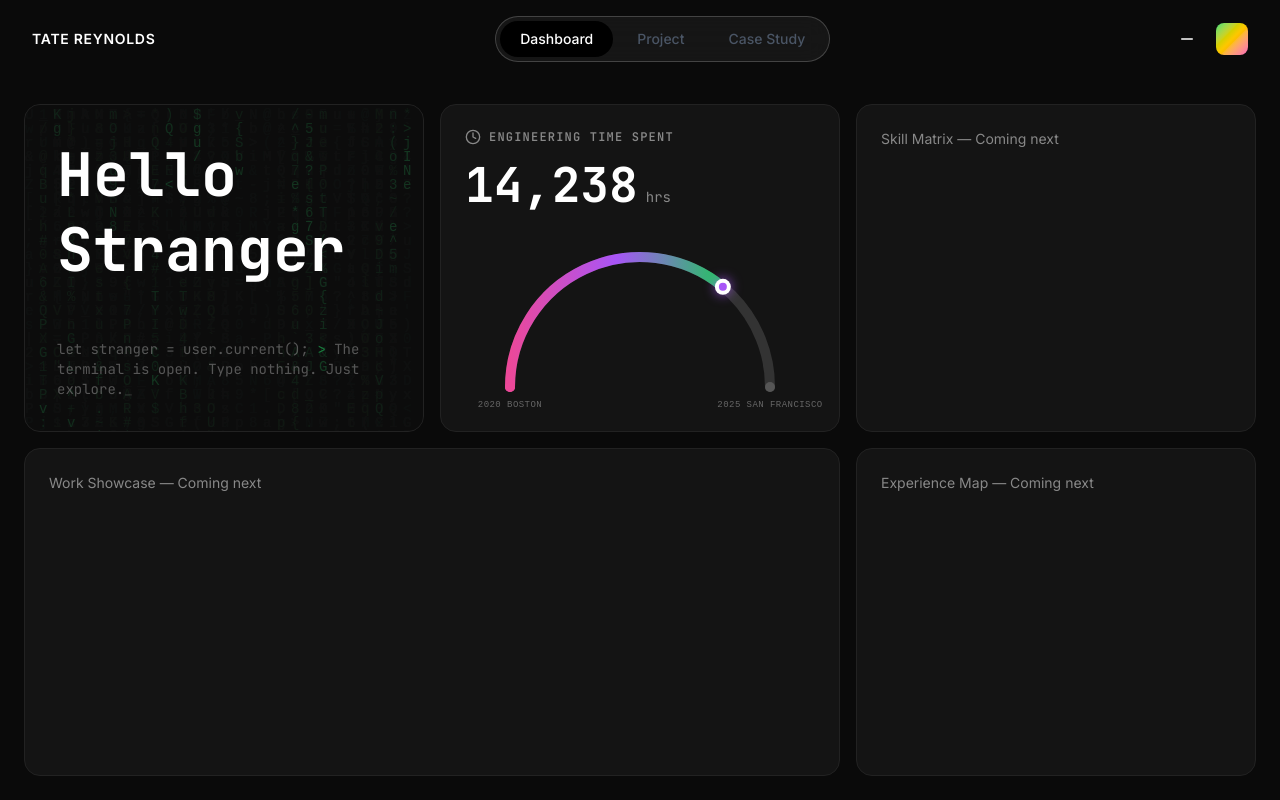
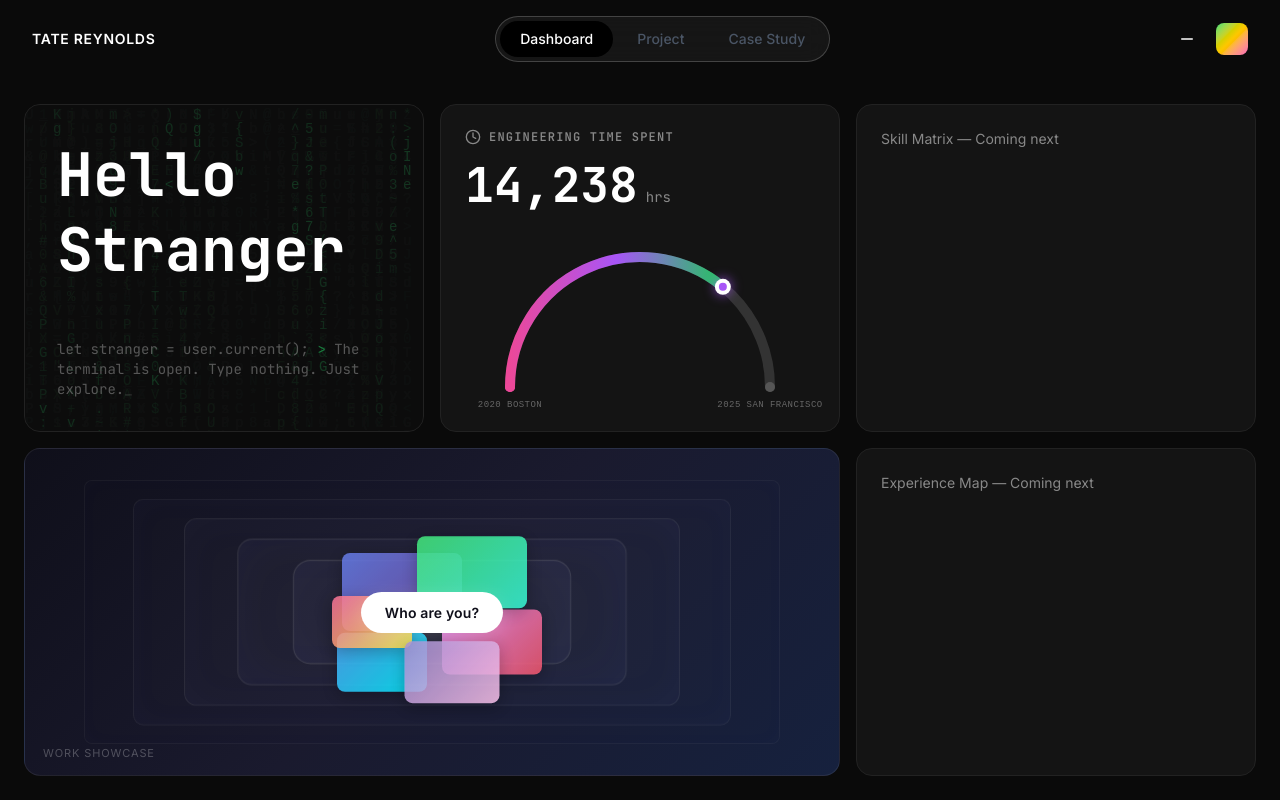
Before and after one commit to TateRCXVII/portfolio, a Next.js app: page / in a window 1280 px wide. Built offline with nearby package versions, Linux system fonts and the light colour scheme.

Commit message:
feat: add Work Showcase card with 3D parallax room and chat bubble
Co-Authored-By: Claude Sonnet 4.6 <noreply@anthropic.com>

```diff
--- a/src/app/page.tsx
+++ b/src/app/page.tsx
@@ -4,6 +4,7 @@ import { useState } from "react";
 import { motion } from "framer-motion";
 import HeroCard from "@/components/dashboard/HeroCard";
 import TimeSpentCard from "@/components/dashboard/TimeSpentCard";
+import WorkShowcaseCard from "@/components/dashboard/WorkShowcaseCard";
 import { staggerContainer, fadeInUp } from "@/lib/animations";
 import PageTransition from "@/components/shared/PageTransition";
 
@@ -43,12 +44,8 @@ export default function DashboardPage() {
           <p className="text-sm text-dark-muted">Skill Matrix — Coming next</p>
         </motion.div>
 
-        <motion.div
-          variants={fadeInUp}
-          className="rounded-2xl border border-dark-border bg-dark-card p-6"
-          style={{ gridArea: "showcase" }}
-        >
-          <p className="text-sm text-dark-muted">Work Showcase — Coming next</p>
+        <motion.div variants={fadeInUp} style={{ gridArea: "showcase" }}>
+          <WorkShowcaseCard />
         </motion.div>
 
         <motion.div
--- /dev/null
+++ b/src/components/dashboard/WorkShowcaseCard.tsx
@@ -0,0 +1,287 @@
+"use client";
+
+import { useState, useRef, useEffect, useCallback } from "react";
+
+// Floating image placeholder data
+const floatingImages = [
+  { x: -30, y: -20, z: 100, size: 120 },
+  { x: 60, y: 30, z: 200, size: 100 },
+  { x: -50, y: 50, z: 150, size: 90 },
+  { x: 40, y: -40, z: 250, size: 110 },
+  { x: -60, y: 10, z: 300, size: 80 },
+  { x: 20, y: 60, z: 180, size: 95 },
+];
+
+// Gradient palettes for the image placeholders
+const gradients = [
+  "linear-gradient(135deg, #667eea 0%, #764ba2 100%)",
+  "linear-gradient(135deg, #f093fb 0%, #f5576c 100%)",
+  "linear-gradient(135deg, #4facfe 0%, #00f2fe 100%)",
+  "linear-gradient(135deg, #43e97b 0%, #38f9d7 100%)",
+  "linear-gradient(135deg, #fa709a 0%, #fee140 100%)",
+  "linear-gradient(135deg, #a18cd1 0%, #fbc2eb 100%)",
+];
+
+// Frame scales for the concentric 3D room effect
+const frameScales = [0.95, 0.8, 0.65, 0.5, 0.35];
+
+// TypewriterText component
+function TypewriterText({ text }: { text: string }) {
+  const [displayed, setDisplayed] = useState("");
+  const [cursorVisible, setCursorVisible] = useState(true);
+  const [done, setDone] = useState(false);
+
+  useEffect(() => {
+    setDisplayed("");
+    setDone(false);
+    let index = 0;
+    const interval = setInterval(() => {
+      index++;
+      setDisplayed(text.slice(0, index));
+      if (index >= text.length) {
+        clearInterval(interval);
+        setDone(true);
+      }
+    }, 35);
+    return () => clearInterval(interval);
+  }, [text]);
+
+  // Blink cursor after typing is done
+  useEffect(() => {
+    if (!done) return;
+    const blink = setInterval(() => {
+      setCursorVisible((v) => !v);
+    }, 530);
+    return () => clearInterval(blink);
+  }, [done]);
+
+  return (
+    <span>
+      {displayed}
+      <span
+        style={{
+          opacity: cursorVisible ? 1 : 0,
+          borderRight: "2px solid rgba(255,255,255,0.8)",
+          marginLeft: "2px",
+          transition: "opacity 0.1s",
+        }}
+      >
+        &nbsp;
+      </span>
+    </span>
+  );
+}
+
+export default function WorkShowcaseCard() {
+  const cardRef = useRef<HTMLDivElement>(null);
+  const [mouse, setMouse] = useState({ x: 0, y: 0 });
+  const [hovering, setHovering] = useState(false);
+  const [hoveredImage, setHoveredImage] = useState<number | null>(null);
+  const [showResponse, setShowResponse] = useState(false);
+
+  const handleMouseMove = useCallback((e: React.MouseEvent<HTMLDivElement>) => {
+    if (!cardRef.current) return;
+    const rect = cardRef.current.getBoundingClientRect();
+    const cx = rect.left + rect.width / 2;
+    const cy = rect.top + rect.height / 2;
+    // Normalize to [-1, 1]
+    setMouse({
+      x: (e.clientX - cx) / (rect.width / 2),
+      y: (e.clientY - cy) / (rect.height / 2),
+    });
+  }, []);
+
+  const handleMouseLeave = useCallback(() => {
+    setMouse({ x: 0, y: 0 });
+    setHovering(false);
+  }, []);
+
+  const handleMouseEnter = useCallback(() => {
+    setHovering(true);
+  }, []);
+
+  return (
+    <div
+      ref={cardRef}
+      onMouseMove={handleMouseMove}
+      onMouseEnter={handleMouseEnter}
+      onMouseLeave={handleMouseLeave}
+      style={{
+        width: "100%",
+        height: "100%",
+        minHeight: "280px",
+        borderRadius: "16px",
+        background: "linear-gradient(135deg, #0f0f1a 0%, #1a1a2e 50%, #16213e 100%)",
+        border: "1px solid rgba(255,255,255,0.08)",
+        overflow: "hidden",
+        position: "relative",
+        cursor: "default",
+        perspective: "1000px",
+      }}
+    >
+      {/* 3D Room frames */}
+      <div
+        style={{
+          position: "absolute",
+          inset: 0,
+          display: "flex",
+          alignItems: "center",
+          justifyContent: "center",
+          transformStyle: "preserve-3d",
+          pointerEvents: "none",
+        }}
+      >
+        {frameScales.map((scale, i) => {
+          const depth = i * 20;
+          const rotateX = mouse.y * -4 * (1 - i * 0.15);
+          const rotateY = mouse.x * 4 * (1 - i * 0.15);
+          return (
+            <div
+              key={i}
+              style={{
+                position: "absolute",
+                width: `${scale * 90}%`,
+                height: `${scale * 85}%`,
+                border: `1px solid rgba(255,255,255,${0.04 + i * 0.02})`,
+                borderRadius: `${8 + i * 2}px`,
+                transform: `rotateX(${rotateX}deg) rotateY(${rotateY}deg) translateZ(${depth}px)`,
+                transformStyle: "preserve-3d",
+                transition: "transform 0.1s ease-out",
+                boxShadow: `inset 0 0 ${20 + i * 10}px rgba(100, 100, 255, ${0.02 + i * 0.01})`,
+                background: `rgba(255,255,255,${0.005 * (i + 1)})`,
+              }}
+            />
+          );
+        })}
+      </div>
+
+      {/* Floating image placeholders */}
+      <div
+        style={{
+          position: "absolute",
+          inset: 0,
+          display: "flex",
+          alignItems: "center",
+          justifyContent: "center",
+          pointerEvents: "none",
+        }}
+      >
+        {floatingImages.map((img, i) => {
+          const depthFactor = img.z / 300;
+          const parallaxX = mouse.x * depthFactor * (hovering ? 30 : 18);
+          const parallaxY = mouse.y * depthFactor * (hovering ? 30 : 18);
+          const bobAmount = hovering ? Math.sin(Date.now() / 1000 + i) * 3 : 0;
+          const isHovered = hoveredImage === i;
+
+          return (
+            <div
+              key={i}
+              onMouseEnter={() => setHoveredImage(i)}
+              onMouseLeave={() => setHoveredImage(null)}
+              style={{
+                position: "absolute",
+                width: `${img.size}px`,
+                height: `${img.size * 0.65}px`,
+                left: `calc(50% + ${img.x}px + ${parallaxX}px)`,
+                top: `calc(50% + ${img.y}px + ${parallaxY + bobAmount}px)`,
+                transform: `translate(-50%, -50%) scale(${isHovered ? 1.12 : 1})`,
+                background: gradients[i],
+                borderRadius: "8px",
+                transition: "transform 0.2s ease, box-shadow 0.2s ease",
+                boxShadow: isHovered
+                  ? `0 0 24px rgba(150, 150, 255, 0.6), 0 8px 24px rgba(0,0,0,0.4)`
+                  : `0 4px 16px rgba(0,0,0,0.3)`,
+                pointerEvents: "auto",
+                cursor: "pointer",
+                opacity: 0.85,
+              }}
+            />
+          );
+        })}
+      </div>
+
+      {/* Center content: "Who are you?" button and typewriter response */}
+      <div
+        style={{
+          position: "absolute",
+          inset: 0,
+          display: "flex",
+          flexDirection: "column",
+          alignItems: "center",
+          justifyContent: "center",
+          gap: "16px",
+          zIndex: 10,
+          pointerEvents: "none",
+        }}
+      >
+        <button
+          onClick={() => setShowResponse(true)}
+          style={{
+            pointerEvents: "auto",
+            background: "white",
+            color: "#0f0f1a",
+            border: "none",
+            borderRadius: "9999px",
+            padding: "10px 24px",
+            fontSize: "14px",
+            fontWeight: 600,
+            cursor: "pointer",
+            boxShadow: "0 4px 20px rgba(255,255,255,0.15)",
+            transition: "transform 0.15s ease, box-shadow 0.15s ease",
+            letterSpacing: "0.01em",
+          }}
+          onMouseEnter={(e) => {
+            (e.currentTarget as HTMLButtonElement).style.transform = "scale(1.05)";
+            (e.currentTarget as HTMLButtonElement).style.boxShadow =
+              "0 6px 28px rgba(255,255,255,0.25)";
+          }}
+          onMouseLeave={(e) => {
+            (e.currentTarget as HTMLButtonElement).style.transform = "scale(1)";
+            (e.currentTarget as HTMLButtonElement).style.boxShadow =
+              "0 4px 20px rgba(255,255,255,0.15)";
+          }}
+        >
+          Who are you?
+        </button>
+
+        {showResponse && (
+          <div
+            style={{
+              pointerEvents: "none",
+              background: "rgba(255,255,255,0.07)",
+              backdropFilter: "blur(8px)",
+              border: "1px solid rgba(255,255,255,0.12)",
+              borderRadius: "12px",
+              padding: "10px 18px",
+              fontSize: "13px",
+              color: "rgba(255,255,255,0.9)",
+              fontFamily: "monospace",
+              maxWidth: "240px",
+              textAlign: "center",
+              lineHeight: 1.5,
+            }}
+          >
+            <TypewriterText text="I build things for the web." />
+          </div>
+        )}
+      </div>
+
+      {/* Subtle label */}
+      <div
+        style={{
+          position: "absolute",
+          bottom: "14px",
+          left: "18px",
+          fontSize: "11px",
+          color: "rgba(255,255,255,0.25)",
+          letterSpacing: "0.08em",
+          textTransform: "uppercase",
+          zIndex: 10,
+          pointerEvents: "none",
+        }}
+      >
+        Work Showcase
+      </div>
+    </div>
+  );
+}
```
